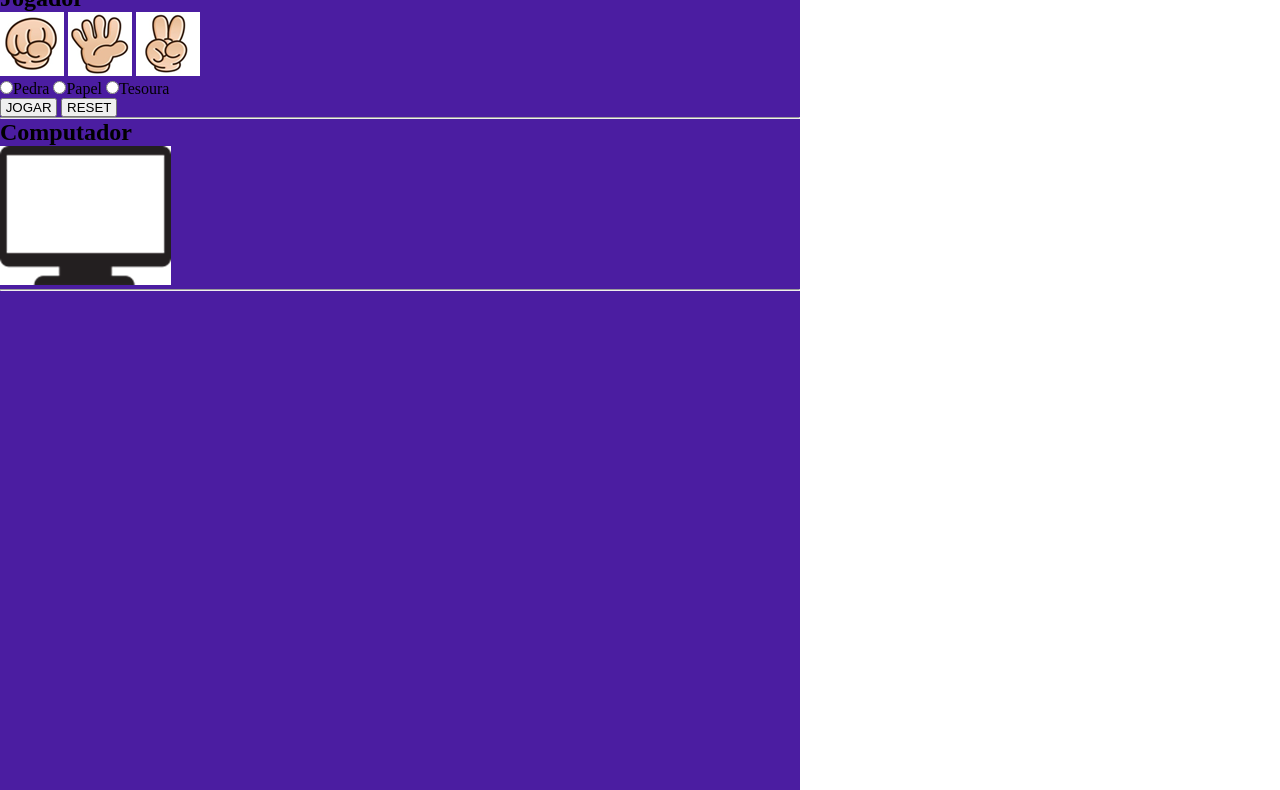
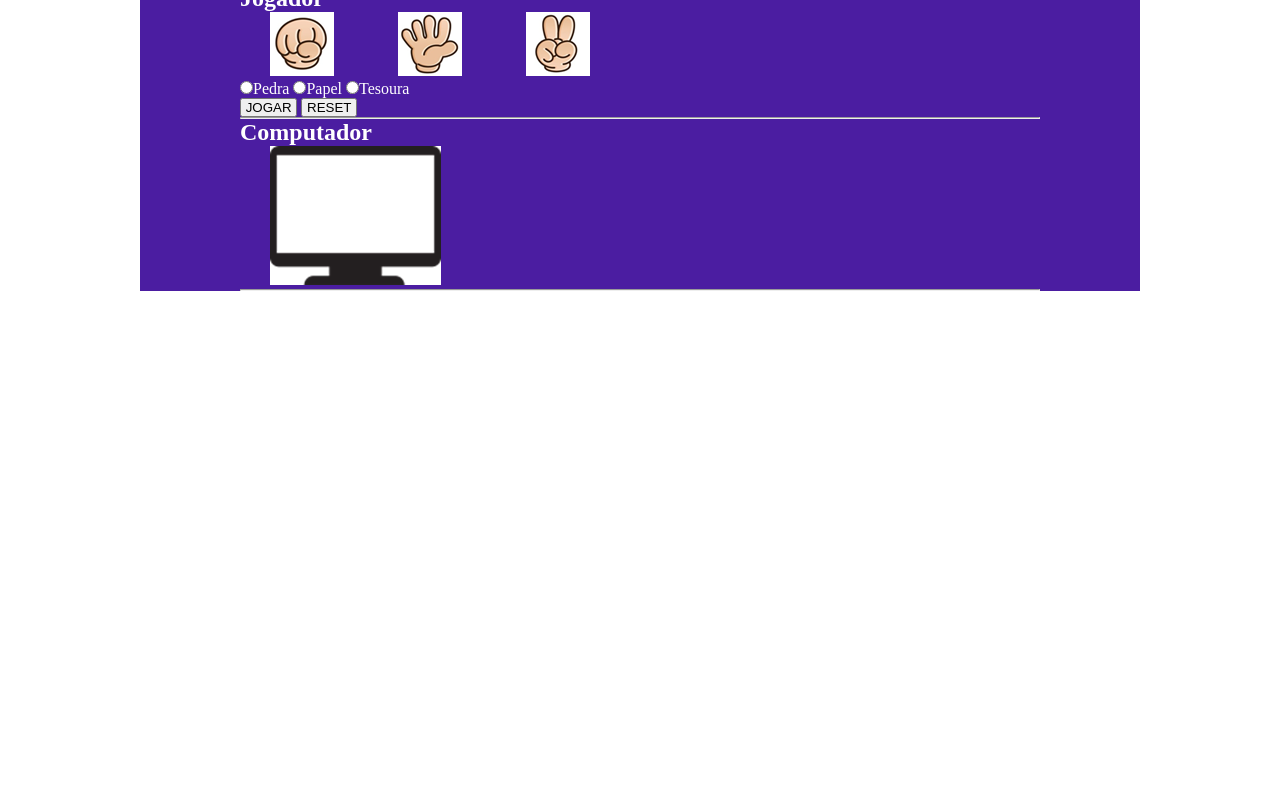
Before and after one commit to caallop/jokenpoFLEX, a plain HTML site: page jokenpo/index.html in a window 1280 px wide. Shown: the part 52-842 px from the top of the page. After the commit the page ends 800 px from the top, so only its background shows below. Drawn offline with Linux system fonts and the light colour scheme.

Commit message:
Atualizado css e html

```diff
--- a/jokenpo/style.css
+++ b/jokenpo/style.css
@@ -5,6 +5,12 @@
 
 .container{
     width: 800px;
-    height: 1200px;
     background-color: rgb(75, 29, 161);
+    margin: 0px auto;
+    padding: 0px 100px;
+    color: #FFF;
 }
+
+img{
+    padding: 0px 30px;
+}
```
